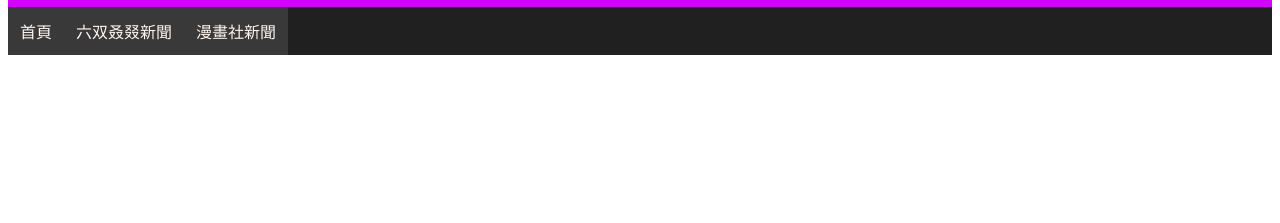
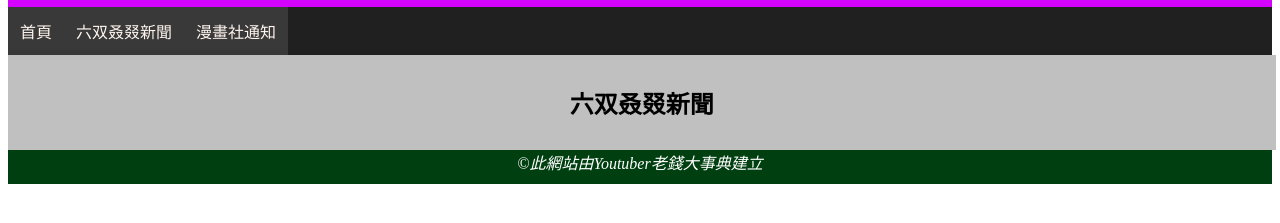
Before and after one commit to acoolg/csb-loymif, a website: page pg2.html in a window 1280 px wide. Shown: the part 237-460 px from the top of the page. Drawn offline with Linux system fonts and the light colour scheme.

Commit message:
Deployment from Codesandbox.

```diff
--- a/pg2.html
+++ b/pg2.html
@@ -21,8 +21,15 @@
           <a href="pg2.html".html" class="list-link" title="了解社會新聞">六双叒叕新聞</a>
         </il>
         <il>
-          <a href="pg3.html".html" class="list-link" title="漫畫社新聞">漫畫社新聞</a>
+          <a href="pg3.html".html" class="list-link" title="漫畫社新聞">漫畫社通知</a>
         </il>
       </ul>
     </anv>
+    <div class="title">
+      <h2>六双叒叕新聞</h2>
+  </div>
+   <footer>
+    <em>©此網站由Youtuber老錢大事典建立</em>
+   </footer>
   </body>
+</html>
```
Also changed, not shown: index.html (+2 -2 lines), pg3.html (+6 -0 lines), 標題2.png, 1 other file.
